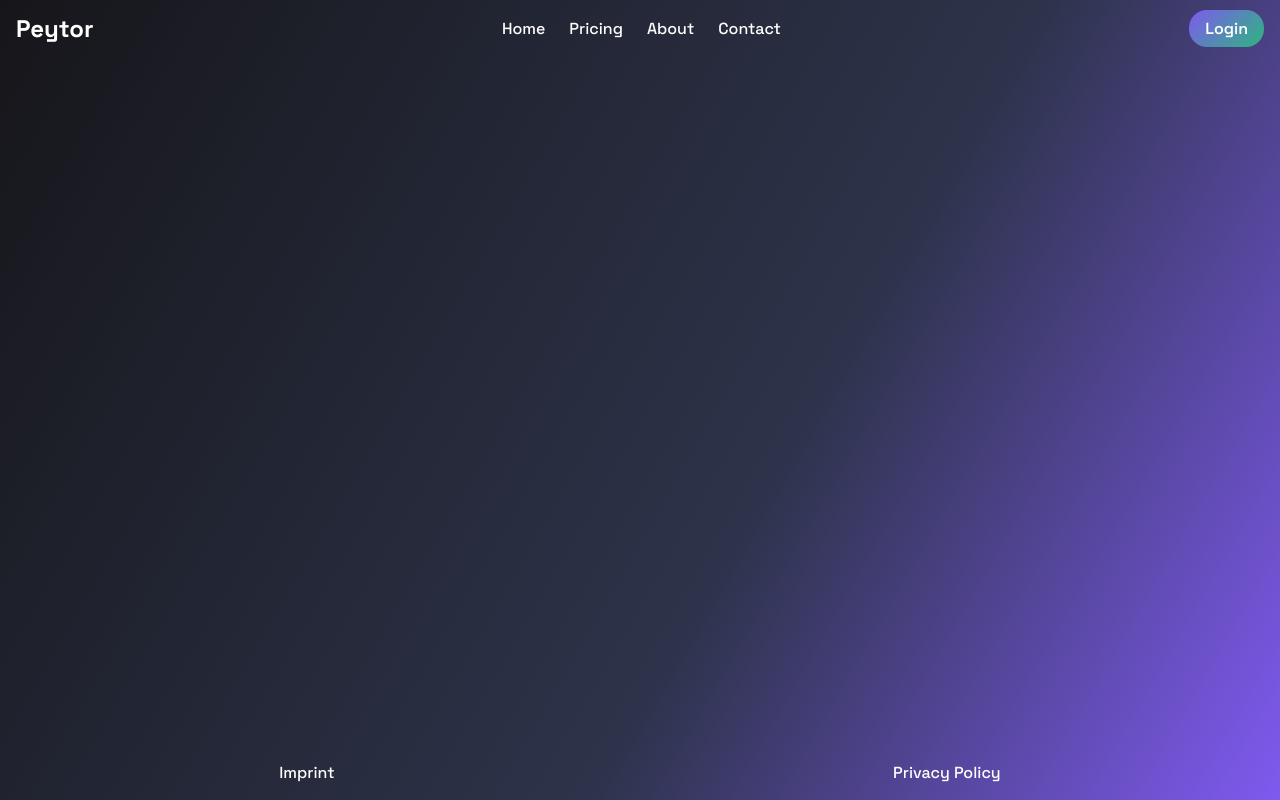
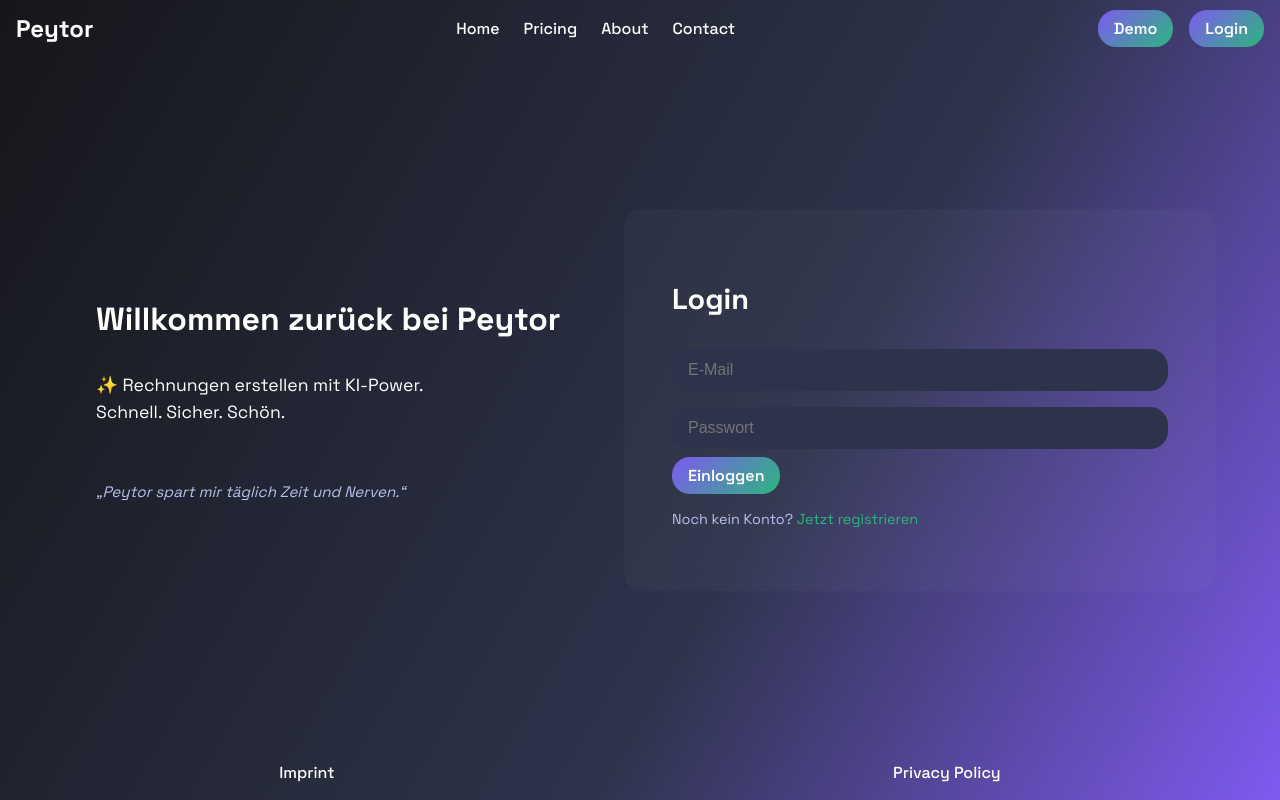
Before and after one commit to M1roel/Peytor, an Angular app: page /login in a window 1280 px wide. Before the commit this address led to /. Built offline with nearby package versions, Linux system fonts and the light colour scheme.

Commit message:
feat: Login-Component angelegt mit HMTL und SCSS2

```diff
--- a/src/app/app.routes.ts
+++ b/src/app/app.routes.ts
@@ -5,6 +5,7 @@ import { PricingComponent } from './features/landing/pricing/pricing.component';
 import { AboutComponent } from './features/landing/about/about.component';
 import { ContactComponent } from './features/landing/contact/contact.component';
 import { RegisterComponent } from './features/auth/register/register.component';
+import { LoginComponent } from './features/auth/login/login.component';
 
 export const routes: Routes = [
   { path: '', component: HomeComponent },
@@ -12,5 +13,7 @@ export const routes: Routes = [
   { path: 'pricing', component: PricingComponent },
   { path: 'about', component: AboutComponent },
   { path: 'contact', component: ContactComponent },
-  { path: 'register', component: RegisterComponent}
+  { path: 'register', component: RegisterComponent},
+  { path: 'dashboard', component: DashbordComponent},
+  { path: 'login', component: LoginComponent}
 ];
--- a/src/app/features/auth/login/login.component.html
+++ b/src/app/features/auth/login/login.component.html
@@ -1 +1,26 @@
-<p>login works!</p>
+<div class="login-container">
+  <div class="login-info">
+    <h2>Willkommen zurück bei Peytor</h2>
+    <p>✨ Rechnungen erstellen mit KI-Power.<br />Schnell. Sicher. Schön.</p>
+    <p class="quote">„Peytor spart mir täglich Zeit und Nerven.“</p>
+  </div>
+
+  <div class="login-form">
+    <h2>Login</h2>
+    <form (ngSubmit)="onSubmit()">
+      <input type="email" formControlName="email" placeholder="E-Mail" />
+      <input
+        type="password"
+        formControlName="password"
+        placeholder="Passwort"
+      />
+      <div class="button-primary">
+        <a type="submit">Einloggen</a>
+      </div>
+    </form>
+    <p class="register-hint">
+      Noch kein Konto?
+      <a routerLink="/register">Jetzt registrieren</a>
+    </p>
+  </div>
+</div>
--- a/src/app/features/auth/login/login.component.scss
+++ b/src/app/features/auth/login/login.component.scss
@@ -0,0 +1,97 @@
+@use "../../../../styles/variables.scss" as v;
+@use "../../../../styles/mixins.scss" as m;
+@use "sass:color";
+
+.login-container {
+    @include m.flexBox();
+    position: relative;
+    width: 100%;
+    padding: 0 4rem;
+    min-height: calc(100vh - 112px);
+
+  @media (max-width: 768px) {
+    flex-direction: column;
+    padding-top: 200px;
+  }
+}
+
+.login-info {
+  flex: 1;
+  padding: 2rem;
+  display: flex;
+  flex-direction: column;
+  justify-content: center;
+
+  h2 {
+    font-size: 2rem;
+    margin-bottom: 1rem;
+  }
+
+  p {
+    font-size: 1.1rem;
+    line-height: 1.5;
+    margin-bottom: 1.5rem;
+  }
+
+  .quote {
+    font-style: italic;
+    color: v.$text-secondary;
+    font-size: 0.95rem;
+    margin-top: 2rem;
+  }
+}
+
+.login-form {
+    flex: 1;
+    width: 80%;
+    background: rgba(255, 255, 255, 0.03);
+    backdrop-filter: blur(12px);
+    padding: 3rem;
+    border-radius: v.$radius;
+    display: flex;
+    flex-direction: column;
+    justify-content: center;
+
+  h2 {
+    margin-bottom: 2rem;
+    font-size: 1.8rem;
+  }
+
+  form {
+    display: flex;
+    flex-direction: column;
+    gap: 1rem;
+
+    input {
+      padding: 0.75rem 1rem;
+      border-radius: v.$radius;
+      border: none;
+      background: v.$surface;
+      color: v.$text-primary;
+      font-size: 1rem;
+
+      &:focus {
+        outline: 2px solid v.$accent;
+      }
+    }
+
+    button {
+      margin-top: 1rem;
+    }
+  }
+
+  .register-hint {
+    margin-top: 1.5rem;
+    font-size: 0.9rem;
+    color: v.$text-secondary;
+
+    a {
+      color: v.$accent;
+      text-decoration: none;
+
+      &:hover {
+        text-decoration: underline;
+      }
+    }
+  }
+}
--- a/src/app/features/auth/login/login.component.ts
+++ b/src/app/features/auth/login/login.component.ts
@@ -1,11 +1,15 @@
 import { Component } from '@angular/core';
+import { RouterModule } from '@angular/router';
 
 @Component({
   selector: 'app-login',
-  imports: [],
+  imports: [RouterModule],
   templateUrl: './login.component.html',
   styleUrl: './login.component.scss'
 })
 export class LoginComponent {
 
+  onSubmit(){
+
+  }
 }
--- a/src/app/features/auth/register/register.component.ts
+++ b/src/app/features/auth/register/register.component.ts
@@ -1,9 +1,10 @@
 import { Component } from '@angular/core';
 import { Validators } from '@angular/forms';
+import { RouterModule } from '@angular/router';
 
 @Component({
   selector: 'app-register',
-  imports: [],
+  imports: [RouterModule],
   templateUrl: './register.component.html',
   styleUrl: './register.component.scss'
 })
--- a/src/app/shared/header/header.component.html
+++ b/src/app/shared/header/header.component.html
@@ -10,8 +10,14 @@
     <a routerLink="/contact">Contact</a>
   </nav>
 
-  <div class="button-primary" *ngIf="!isMobileMenuOpen">
-    <a routerLink="/login">Login</a>
+  <div class="header-btns">
+    <div class="button-primary" *ngIf="!isMobileMenuOpen">
+      <a routerLink="/dashboard">Demo</a>
+    </div>
+
+    <div class="button-primary" *ngIf="!isMobileMenuOpen">
+      <a routerLink="/login">Login</a>
+    </div>
   </div>
 
   <!-- Burger-Icon
--- a/src/app/shared/header/header.component.scss
+++ b/src/app/shared/header/header.component.scss
@@ -48,18 +48,6 @@
     }
   }
 
-  /*.cta .login-button {
-    padding: 0.5rem 1rem;
-    background: linear-gradient(135deg, v.$primary, v.$accent);
-    border-radius: v.$radius;
-    margin-right: 1rem;
-    color: white;
-    text-decoration: none;
-    font-weight: 600;
-    transition: background 0.3s ease;
-    cursor: pointer;
-
-    &:hover {
-      background: color.adjust(v.$primary, $lightness: 10%);
-    }
-  }*/
+  .header-btns{
+   @include m.flexBox();
+  }
--- a/src/styles.scss
+++ b/src/styles.scss
@@ -64,7 +64,8 @@ app-footer {
   flex-shrink: 0;
 }
 
-app-register {
+app-register,
+app-login {
    @include m.flexBox();
 }
 
```
